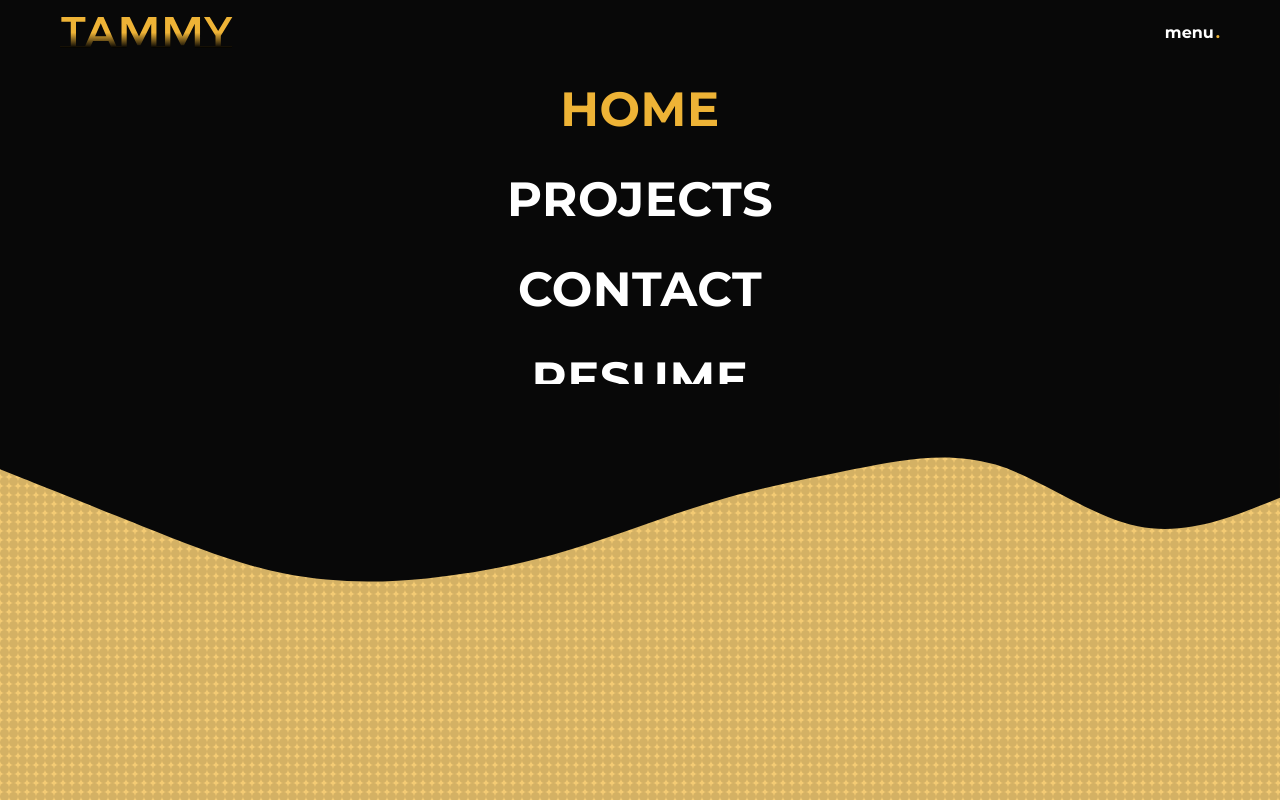
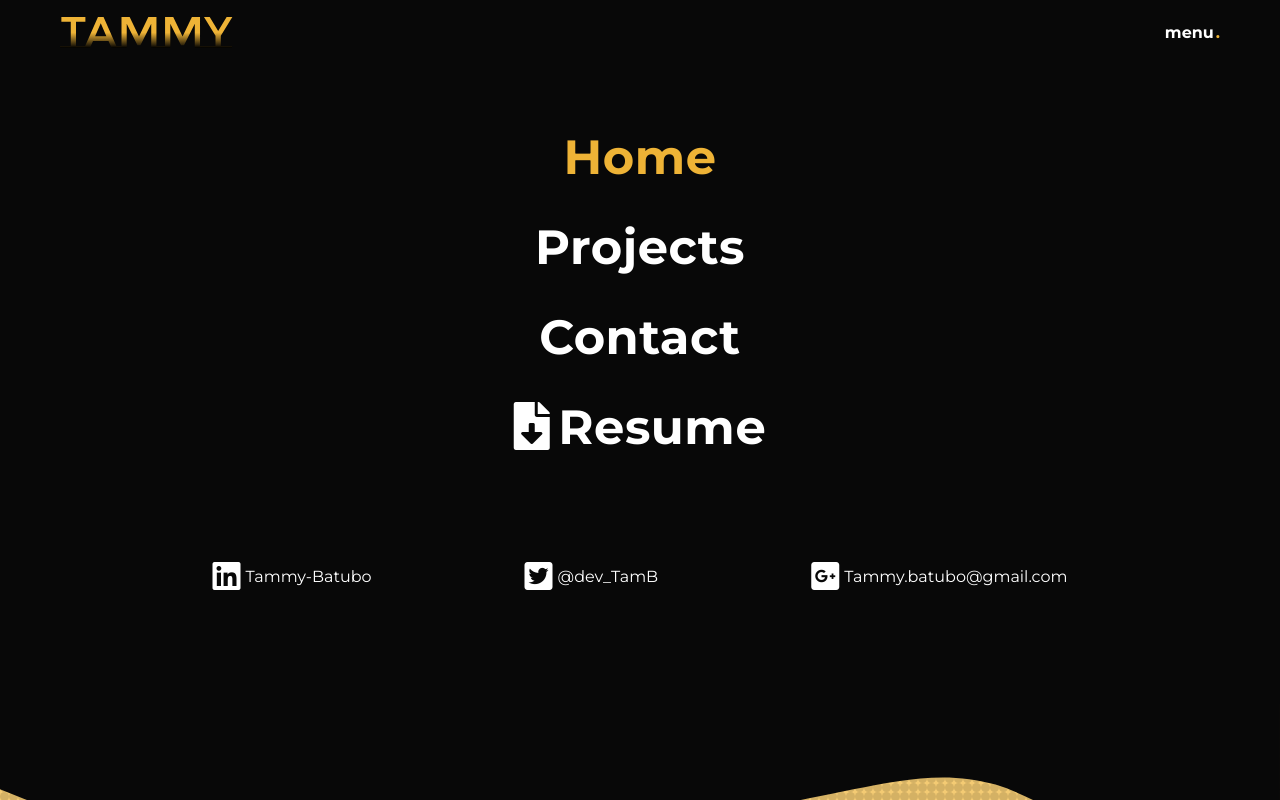
Before and after one commit to devTam/portfolioV2, a React (Create React App) app: page / in a window 1280 px wide. Built offline with nearby package versions, Linux system fonts and the light colour scheme.

Commit message:
add social media links and add resume

```diff
--- a/public/index.html
+++ b/public/index.html
@@ -5,7 +5,10 @@
     <link rel="icon" href="%PUBLIC_URL%/favicon.ico" />
     <meta name="viewport" content="width=device-width, initial-scale=1" />
     <meta name="theme-color" content="#000000" />
-    <meta name="description" content="Web site created using create-react-app" />
+    <meta
+      name="description"
+      content="Web site created using create-react-app"
+    />
     <link rel="apple-touch-icon" href="%PUBLIC_URL%/logo192.png" />
     <!--
       manifest.json provides metadata used when your web app is installed on a
@@ -22,6 +25,12 @@
       Learn how to configure a non-root public URL by running `npm run build`.
     -->
     <title>devTam</title>
+    <link
+      rel="stylesheet"
+      href="https://cdnjs.cloudflare.com/ajax/libs/font-awesome/5.15.1/css/all.min.css"
+      integrity="sha512-+4zCK9k+qNFUR5X+cKL9EIR+ZOhtIloNl9GIKS57V1MyNsYpYcUrUeQc9vNfzsWfV28IaLL3i96P9sdNyeRssA=="
+      crossorigin="anonymous"
+    />
   </head>
   <body>
     <noscript>You need to enable JavaScript to run this app.</noscript>
--- a/src/components/nav-dropdown/NavDropdown.js
+++ b/src/components/nav-dropdown/NavDropdown.js
@@ -1,7 +1,8 @@
 import React from 'react';
 import './nav-dropdown.scss';
 import { NavLink } from 'react-router-dom';
-import { ReactComponent as Wave } from "../../assets/wave.svg";
+import { ReactComponent as Wave } from '../../assets/wave.svg';
+import Resume from "../../assets/TammyBatuboResume.pdf";
 
 const NavDropdown = () => {
   return (
@@ -9,30 +10,54 @@ const NavDropdown = () => {
       <div className="nav-dropdown__content">
         <div className="nav-links">
           <div className="nav-item-container">
-            <NavLink activeClassName="active" className="nav-item" to="/">
-              HOME
+            <NavLink activeClassName="active" className="nav-item" exact to="/">
+              Home
             </NavLink>
           </div>
           <div className="nav-item-container">
-            <NavLink className="nav-item" to="/projects" exact>
-              PROJECTS
+            <NavLink className="nav-item" to="/projects">
+              Projects
             </NavLink>
           </div>
           <div className="nav-item-container">
             <NavLink className="nav-item" to="/contact">
-              CONTACT
+              Contact
             </NavLink>
           </div>
           <div className="nav-item-container">
-            <a className="nav-item resume" download>
-              RESUME
+            <a href={Resume} className="nav-item" download="TammyBatuboResume">
+            <i class="fas fa-file-download"></i>
+              Resume
             </a>
           </div>
         </div>
-        <div className="nav-socials"></div>
+        <div className="nav-socials">
+          <div className="nav-icons-container">
+            <a
+              href="https://www.linkedin.com/in/tammy-batubo-4023b6119/"
+              className="nav-icons"
+              target="_blank"
+            >
+              <i class="fab fa-linkedin"></i>
+              <span className="nav-socials__text">Tammy-Batubo</span>
+            </a>
+            <a
+              href="https://twitter.com/dev_TamB"
+              className="nav-icons"
+              target="_blank"
+            >
+              <i class="fab fa-twitter-square"></i>
+              <span className="nav-socials__text">@dev_TamB</span>
+            </a>
+            <a href="mailto:tammy.batubo@gmail.com" className="nav-icons">
+              <i class="fab fa-google-plus-square"></i>
+              <span className="nav-socials__text">Tammy.batubo@gmail.com</span>
+            </a>
+          </div>
+        </div>
       </div>
       <div className="nav-dropdown__waves">
-          <Wave />
+        <Wave />
       </div>
     </div>
   );
--- a/src/components/nav-dropdown/nav-dropdown.scss
+++ b/src/components/nav-dropdown/nav-dropdown.scss
@@ -1,6 +1,6 @@
 .nav-dropdown {
   //   Change to 120vh also animate from 0vh to 120vh
-  height: 50vh;
+  height: 100vh;
   width: 100%;
   position: fixed;
   top: 8vh;
@@ -10,7 +10,6 @@
   place-items: center;
   display: flex;
   flex-direction: column;
-
 }
 
 .nav-dropdown__content {
@@ -19,6 +18,7 @@
   width: 100%;
   height: 80%;
   overflow: hidden;
+  padding-top: 3rem;
 }
 
 .nav-item-container {
@@ -49,23 +49,61 @@
     &:hover {
       color: var(--color-primary);
     }
-    &:hover::before {
-      width: 100%;
+  }
+
+
+}
+
+.fa-file-download {
+    margin-right: 8px;
+}
+
+.nav-socials {
+  display: block;
+  width: 80%;
+  max-width: 100%;
+  margin: 5rem auto;
+  text-align: center;
+  padding: var(--padding-mobile);
+}
+
+.nav-icons-container {
+  display: flex;
+  justify-content: space-around;
+  align-items: center;
+}
+
+.nav-socials__text {
+  white-space: nowrap;
+  margin-left: 5px;
+  transition: all .25s;
+
+  @media only screen and (max-width: 800px) {
+    display: none;
+  }
+}
+
+.nav-icons {
+  display: flex;
+  align-items: center;
+  color: var(--white);
+  text-decoration: none;
+  &:hover {
+    & .nav-socials__text {
+      text-decoration: underline;
+    }
+    & i {
+      color: var(--color-primary);
     }
   }
+}
 
-  &::before {
-    content: '';
-    position: absolute;
-    display: block;
-    width: 0%;
-    height: 4px;
-    bottom: 0px;
-    left: 0;
-    background-color: var(--white);
-    border-radius: 6px;
-    transition: width 0.25s var(--nav-easing);
-  }
+.nav-icons > i {
+  font-size: 2rem;
+  height: 100%;
+  width: 100%;
+  color: var(--white);
+  transition: color .25s;
 }
 
 .nav-dropdown__waves {
```
Also changed, not shown: 2 other files (tests, documents, lock files or other folders).
